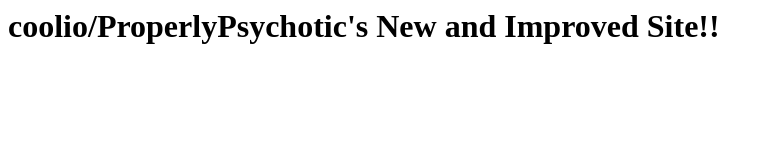
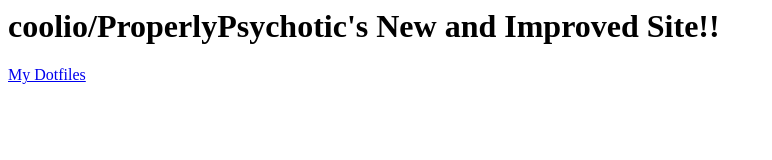
Before and after one commit to cooliosite/cooliosite, a plain HTML site: page index.html in a window 1280 px wide. Shown: the whole page, without its empty margins (0-772 px from the left). Drawn offline with Linux system fonts and the light colour scheme.

Commit message:
Update index.html

```diff
--- a/index.html
+++ b/index.html
@@ -1 +1,2 @@
 <h1>coolio/ProperlyPsychotic's New and Improved Site!!</h1>
+<p><a href="https://github.com/coolio321/dotfiles">My Dotfiles</a>
```
